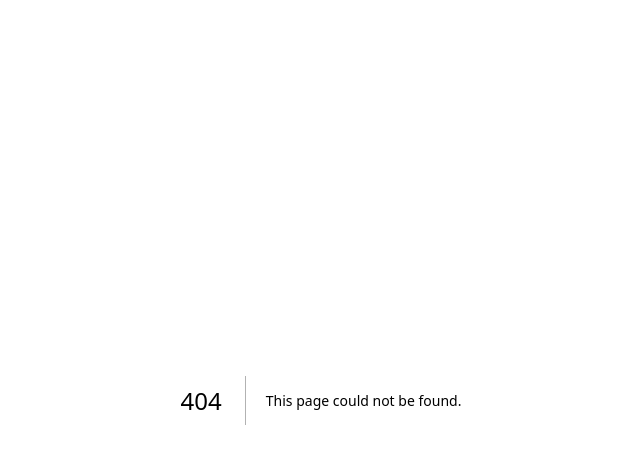
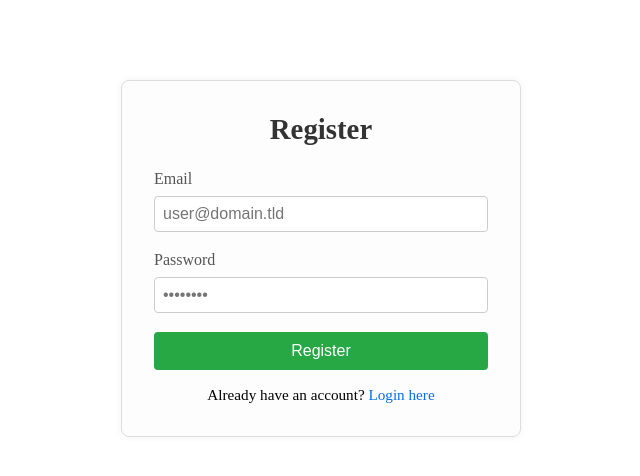
Before and after one commit to chandu0924/Next-Jira, a Next.js app in the folder frontend/: page /register in a window 1280 px wide. Before the commit this address had no page. Shown: the top 476 px of the page, without its empty margins (319-959 px from the left). Built offline with nearby package versions, Linux system fonts and the light colour scheme.

Commit message:
login issue resolved case sensitive

```diff
--- a/frontend/src/app/Register/page.tsx
+++ b/frontend/src/app/register/page.tsx
@@ -65,7 +65,7 @@ export default function RegisterPage() {
 
       <p className={styles["register-login-text"]}>
         Already have an account?{" "}
-        <Link href="/Login" className={styles["register-login-link"]}>Login here</Link>
+        <Link href="/login" className={styles["register-login-link"]}>Login here</Link>
       </p>
     </div>
   )
```
Also changed, not shown: frontend/src/app/login/login.module.css (renamed from frontend/src/app/Login/login.module.css), frontend/src/app/login/page.tsx (renamed from frontend/src/app/Login/page.tsx), frontend/src/app/register/register.module.css (renamed from frontend/src/app/Register/register.module.css).
